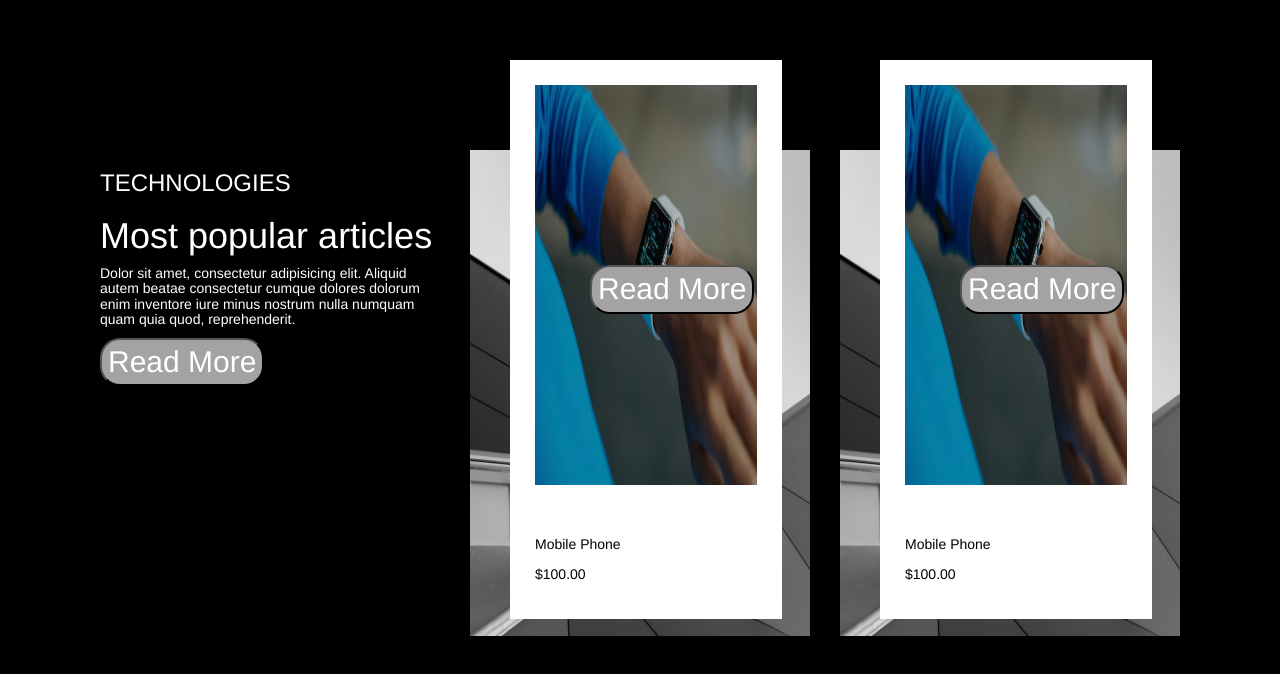
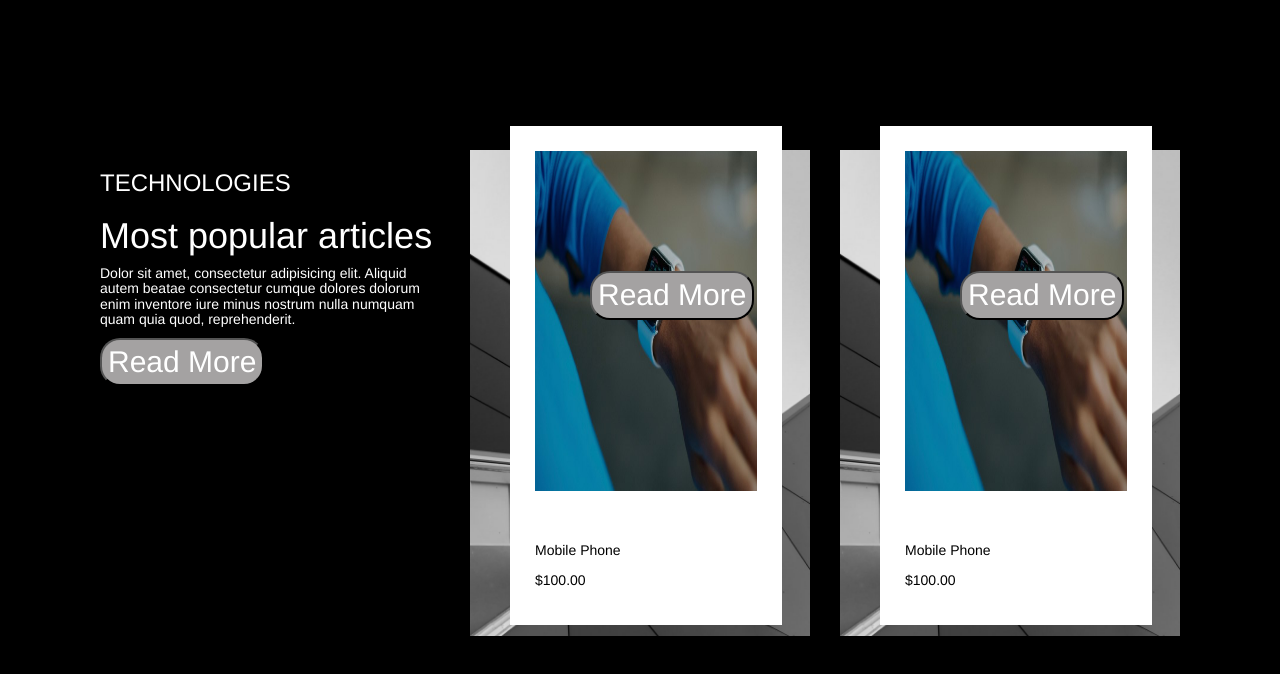
Before and after one commit to DarshanpariGoswami/Tech-Blog, a plain HTML site: page index.html in a window 1280 px wide. Shown: the part 875-1549 px from the top of the page. Drawn offline with nearby package versions, Linux system fonts and the light colour scheme.

Commit message:
Add files via upload

```diff
--- a/tech_blog.css
+++ b/tech_blog.css
@@ -42,7 +42,7 @@ button:hover
 #hover_image
 {
 	width: 100%;
-	height: 400px;
+	height: 340px;
 
 }
 #hover_div
@@ -52,7 +52,7 @@ button:hover
  width: 80%;
  color: black;
  position: relative;
- bottom: 576px;
+ bottom: 510px;
  left: 40px;
 
 }
```
